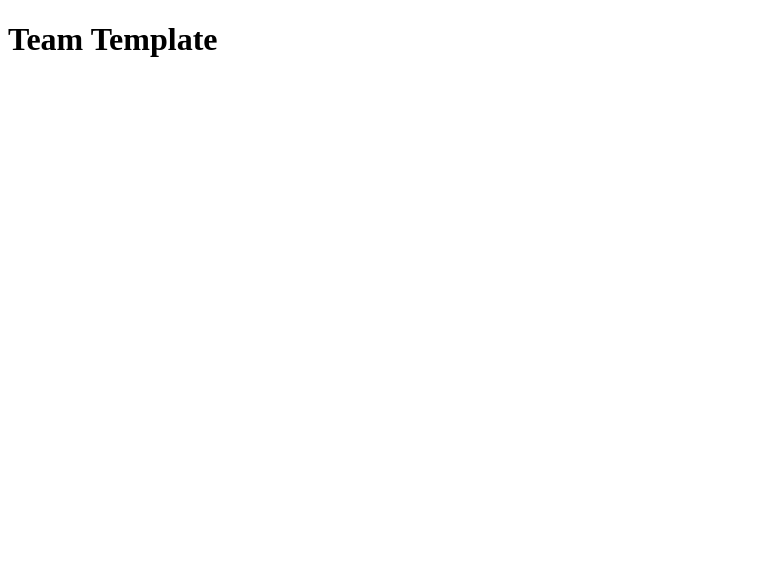
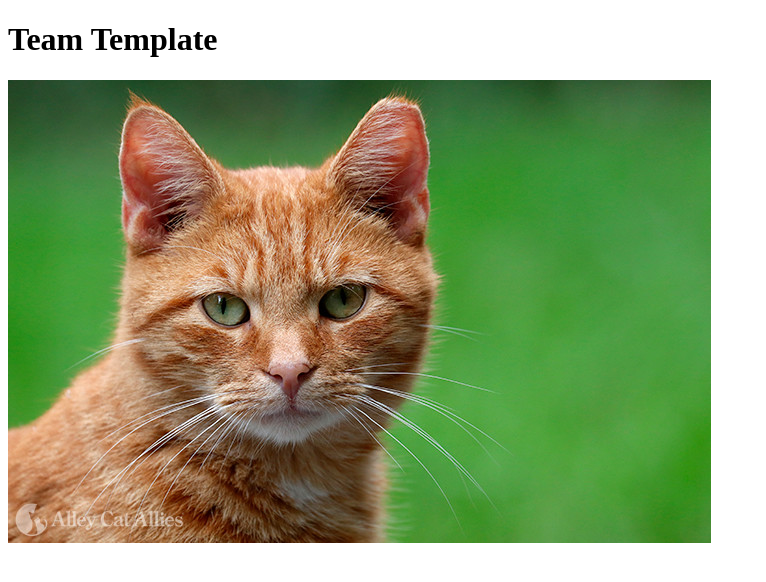
Before and after one commit to Ruslan-Zhyhunov/landing, a plain HTML site: page index.html in a window 1280 px wide. Shown: the whole page, without its empty margins (0-766 px from the left). Drawn offline with Linux system fonts and the light colour scheme.

Commit message:
sample html

```diff
--- a/index.html
+++ b/index.html
@@ -1,5 +1,6 @@
 <!DOCTYPE html>
 <html lang="en">
+
 <head>
     <meta charset="UTF-8">
     <meta http-equiv="X-UA-Compatible" content="IE=edge">
@@ -7,15 +8,17 @@
     <title>Document</title>
     <link rel="shortcut icon" href="https://placekitten.com/96/139" type="image/x-icon">
 </head>
+
 <body>
     <header>
         <h1>Team Template</h1>
     </header>
     <main>
-
+        <img src="img/FELV-cat.jpg" alt="cat">
     </main>
     <footer>
 
     </footer>
 </body>
+
 </html>
```
Also changed, not shown: img/FELV-cat.jpg (added).
